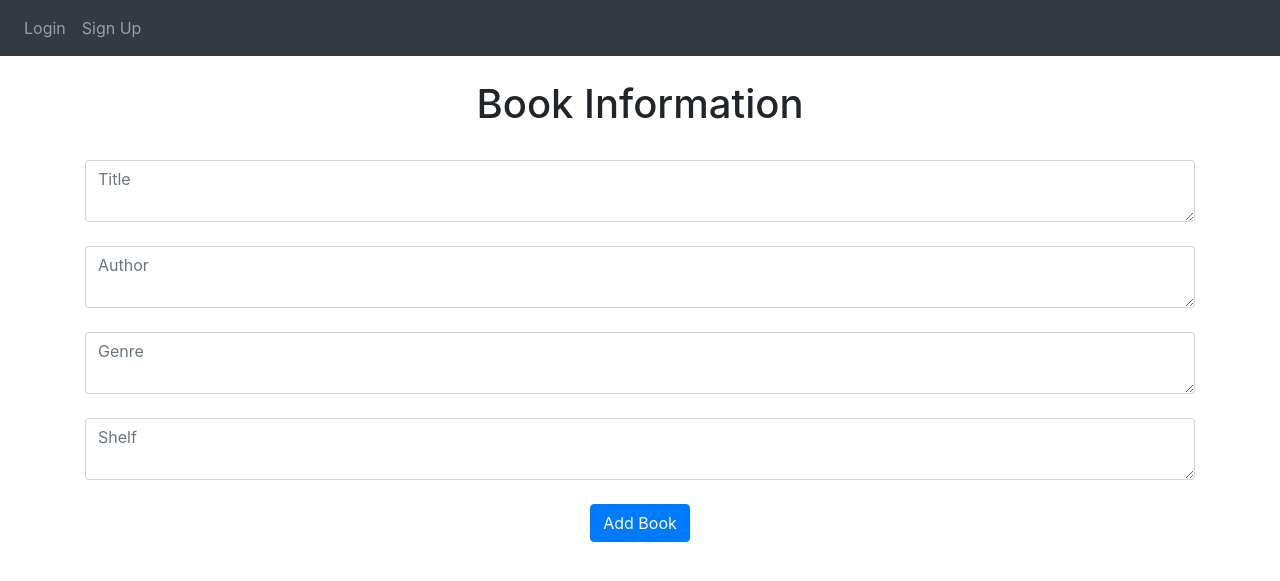
After one commit to MeesumP/Book-Catalog, a Flask app: page /add-book in a window 1280 px wide. The commit adds this page. Shown: the top 581 px of the page. Run offline with Flask 2, Linux system fonts and the light colour scheme; some libraries are stand-ins or nearby versions.

Commit message:
added book database to models, created page for users to add books to database, made book catalog default page

```diff
--- /dev/null
+++ b/Website/Templates/add-book.html
@@ -0,0 +1,19 @@
+{% extends "base.html" %} {% block title %}Home{% endblock %} {% block content
+    %}
+    <br>
+    <center><h1>Book Information</h1></center>
+    <br>
+    <form method="POST">
+      <textarea name="title" id="title" placeholder="Title" class="form-control"></textarea>
+      <br>
+      <textarea name="author" id="author" class="form-control" placeholder="Author"></textarea>
+      <br>
+      <textarea name="genre" id="genre" class="form-control" placeholder="Genre"></textarea>
+      <br>
+      <textarea name="shelf" id="shelf" placeholder="Shelf" class="form-control"></textarea>
+      <br />
+      <div align="center">
+        <button type="submit" class="btn btn-primary">Add Book</button>
+      </div>
+    </form>
+    {% endblock %}
--- a/Website/Templates/base.html
+++ b/Website/Templates/base.html
@@ -31,6 +31,7 @@
         <div class="navbar-nav">
           {% if user.is_authenticated %}
           <a class="nav-item nav-link" id="home" href="/">Home</a>
+          <a class="nav-item nav-link" id="add-book" href="/add-book">Add Book</a>
           <a class="nav-item nav-link" id="logout" href="/logout">Logout</a>
           {% else %}
           <a class="nav-item nav-link" id="login" href="/login">Login</a>
--- /dev/null
+++ b/Website/Templates/book-catalog.html
@@ -0,0 +1,3 @@
+{% extends "base.html" %} {% block title %}Home{% endblock %} {% block content%}
+<h1>Test once more</h1>
+{% endblock %}
--- a/Website/__init__.py
+++ b/Website/__init__.py
@@ -19,7 +19,7 @@ def create_app():
     app.register_blueprint(views, url_prefix="/")
     app.register_blueprint(auth, url_prefix="/")
 
-    from .models import User, Note
+    from .models import User, Note, Book
 
     create_database(app)
 
--- a/Website/auth.py
+++ b/Website/auth.py
@@ -19,7 +19,7 @@ def login():
             if check_password_hash(user.password, password):
                 flash('Logged in successfully!', category='success')
                 login_user(user, remember=True)
-                return redirect(url_for('views.home'))
+                return redirect(url_for('views.bookcatalog_page'))
             else:
                 flash('Incorrect password, try again.', category='error')
         else:
--- a/Website/views.py
+++ b/Website/views.py
@@ -1,4 +1,4 @@
-from Website.models import Note
+from Website.models import Note, Book
 from Website.auth import login
 from flask import Blueprint, render_template, request, flash, jsonify
 from flask_login import login_user, login_required, logout_user, current_user
@@ -7,7 +7,11 @@ import json
 
 views = Blueprint("views", __name__)
 
-@views.route('/', methods=["GET", "POST"])
+@views.route('/', methods=["GET"])
+def bookcatalog_page():
+    return render_template('book-catalog.html', user=current_user)
+
+@views.route('/home', methods=["GET", "POST"])
 @login_required
 def home():
     if request.method == 'POST':
@@ -35,3 +39,21 @@ def delete_note():
             db.session.commit()
 
     return jsonify({})
+
+@views.route('add-book', methods=["GET", "POST"])
+def addbook_page():
+    if request.method == 'POST':
+        title = request.form.get('title')
+        author = request.form.get('author')
+        genre = request.form.get('genre')
+        shelf = request.form.get('shelf')
+
+        try:
+            new_book = Book(title=title, author=author, genre=genre, shelf=shelf)
+            db.session.add(new_book)
+            db.session.commit()
+            flash("Book Added!", category="success")
+        except:
+            flash("Attempt Failed", category="error")
+
+    return render_template('add-book.html', user=current_user)
```
Also changed, not shown: Website/models.py (+7 -0 lines), Website/database.db (added).
